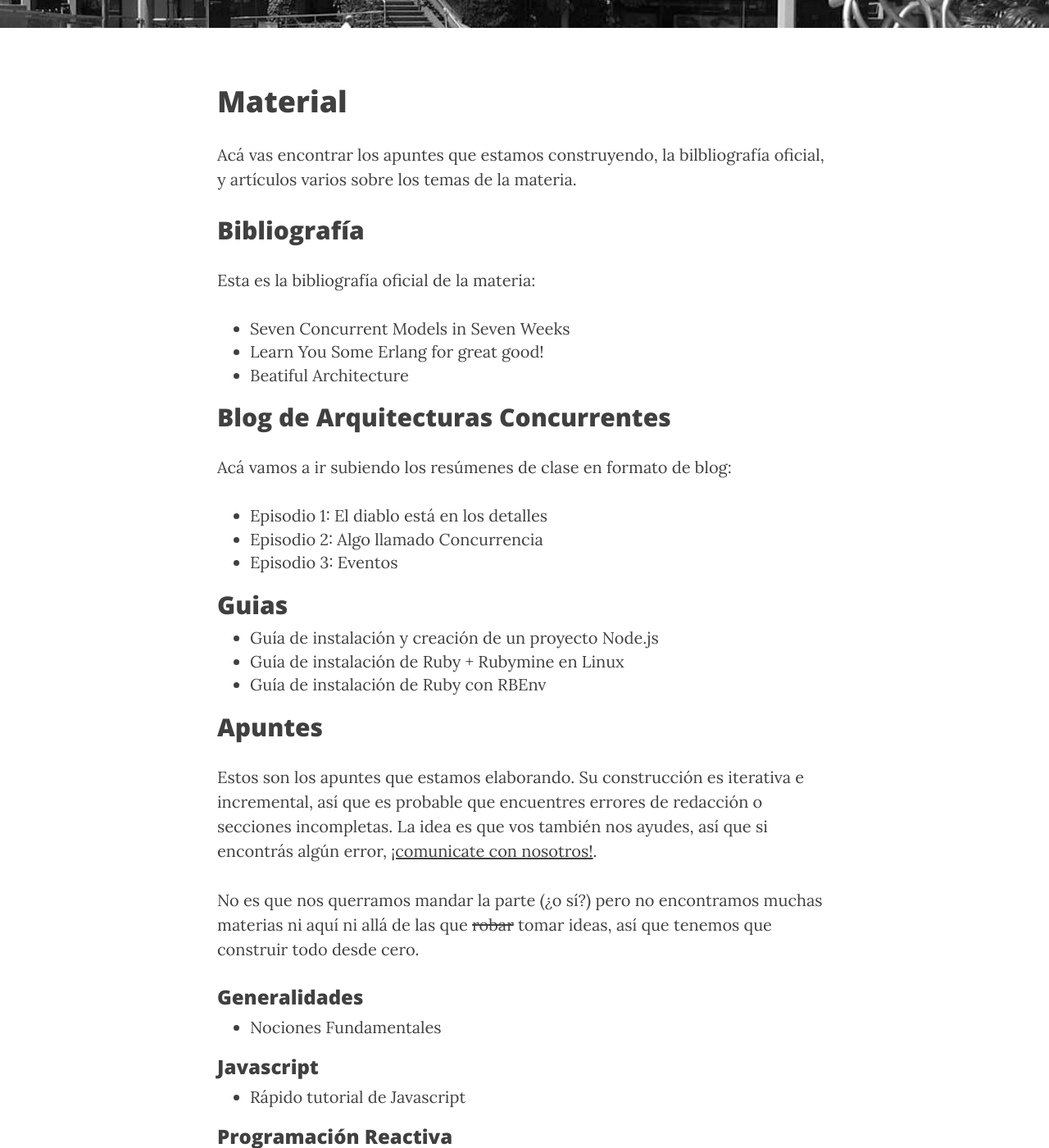
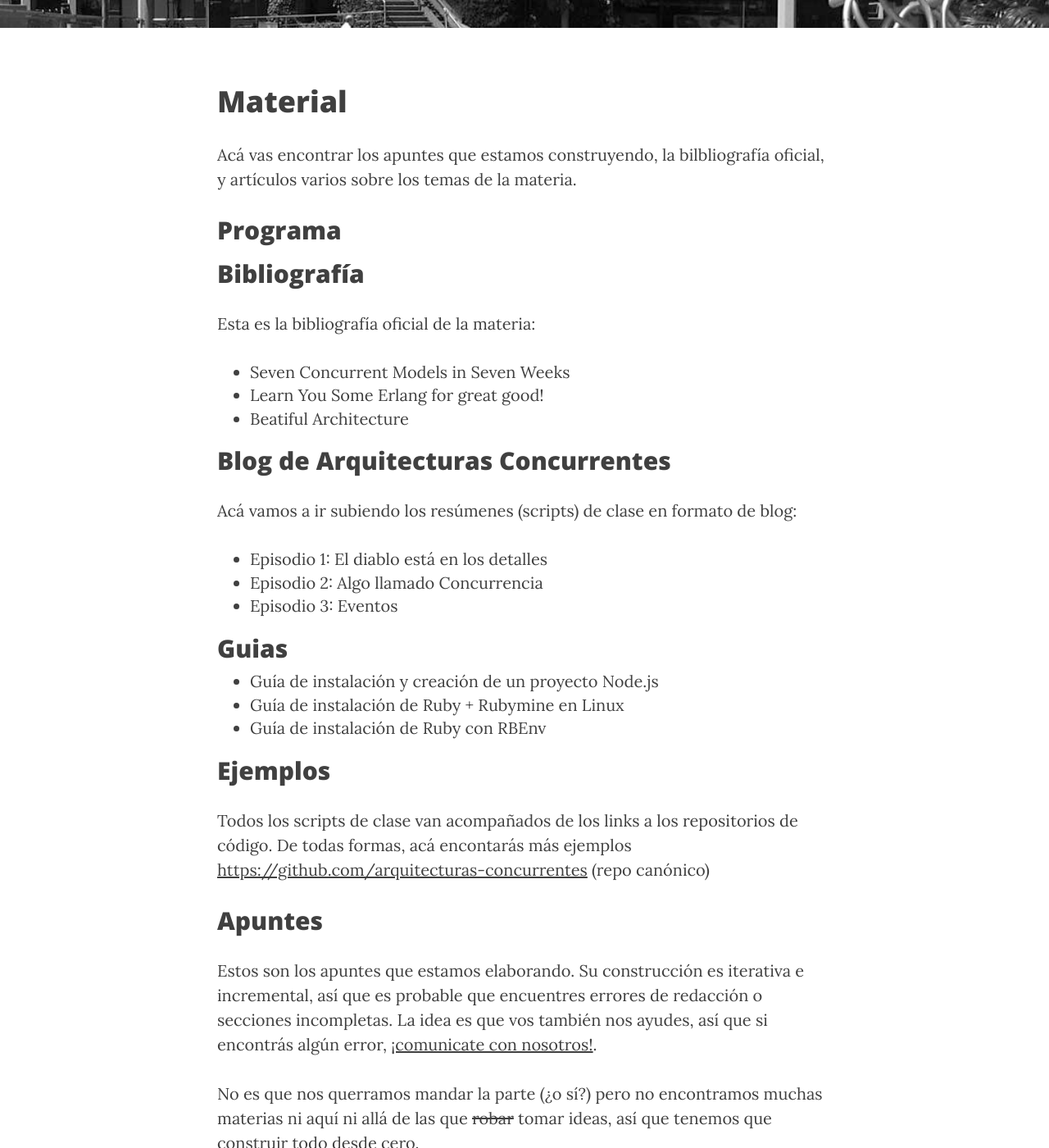
Before and after one commit to arquitecturas-concurrentes/arquitecturas-concurrentes.github.io, a Jekyll site: the page built from material.md, in a window 1280 px wide and 1400 px high, scrolled down 388 px. Shown: the whole window at 82% size. Built offline with Jekyll 4.4.1, drawn with Linux system fonts in a browser that asks for light colours; nearby versions of some CDN libraries.

Commit message:
Update material.md

```diff
--- a/material.md
+++ b/material.md
@@ -7,6 +7,8 @@ permalink: /material/
 # Material
 
 Acá vas encontrar los apuntes que estamos construyendo, la bilbliografía oficial, y artículos varios sobre los temas de la materia.
+
+## Programa
 
 ## Bibliografía
 
@@ -18,7 +20,7 @@ Esta es la bibliografía oficial de la materia:
 
 ## Blog de Arquitecturas Concurrentes
 
-Acá vamos a ir subiendo los resúmenes de clase en formato de blog:
+Acá vamos a ir subiendo los resúmenes (scripts) de clase en formato de blog:
 
 * [Episodio 1: El diablo está en los detalles](https://goo.gl/qEHWjX)
 * [Episodio 2: Algo llamado Concurrencia](https://goo.gl/oOelel)
@@ -29,6 +31,11 @@ Acá vamos a ir subiendo los resúmenes de clase en formato de blog:
 - [Guía de instalación y creación de un proyecto Node.js](/guias/node)
 - [Guía de instalación de Ruby + Rubymine en Linux](https://youtu.be/OyLoonEjfDY)
 - [Guía de instalación de Ruby con RBEnv](http://uqbar-wiki.org/index.php?title=Gu%C3%ADa_de_Instalaci%C3%B3n_de_Ruby#2._Instalar_RBENV)
+
+## Ejemplos
+
+Todos los scripts de clase van acompañados de los links a los repositorios de código. De todas formas, acá encontarás más ejemplos  [https://github.com/arquitecturas-concurrentes](https://github.com/arquitecturas-concurrentes) (repo canónico)
+
 
 ## Apuntes
 
```
